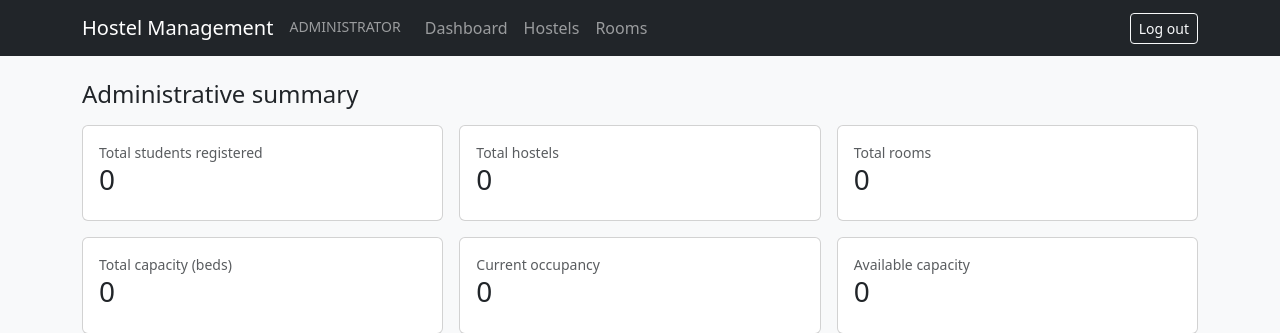
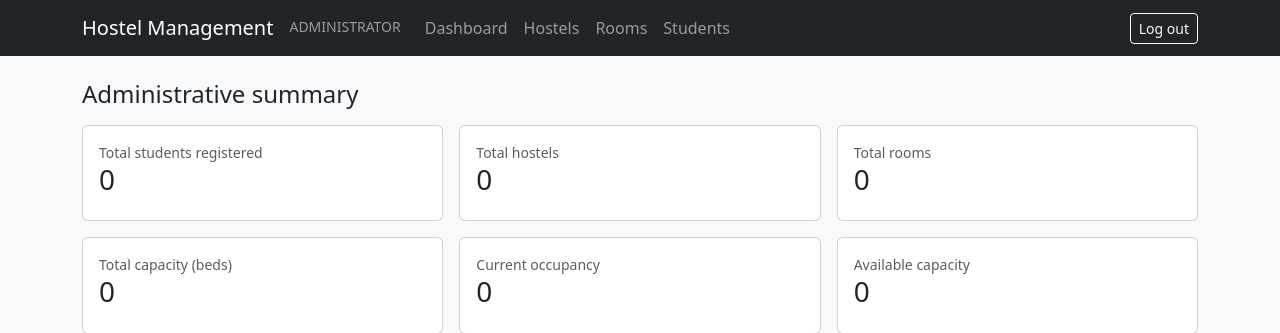
Before and after one commit to SoftwareEngineering-Mini-Project/Hostel_Management_System, a Django app: page /dashboard/ in a window 1280 px wide. Shown: the top 333 px of the page. Run offline with Django 5.2, Linux system fonts and the light colour scheme; the visitor is signed in with stand-in values (Sample User, id 1); data comes from the database, SQL or seed files in the repository; data that the repository does not hold is empty.

Commit message:
Add Students link to admin menu and My profile link to student menu

```diff
--- a/templates/base.html
+++ b/templates/base.html
@@ -17,8 +17,10 @@
         <a class="nav-link" href="{% url 'dashboard:summary' %}">Dashboard</a>
         <a class="nav-link" href="{% url 'hostels:list' %}">Hostels</a>
         <a class="nav-link" href="{% url 'rooms:list' %}">Rooms</a>
+        <a class="nav-link" href="{% url 'students:list' %}">Students</a>
       {% else %}
         <span class="navbar-text text-uppercase small me-3">Student</span>
+        <a class="nav-link" href="{% url 'students:my_profile' %}">My profile</a>
         <a class="nav-link" href="{% url 'rooms:list' %}">Room availability</a>
       {% endif %}
     </div>
```
